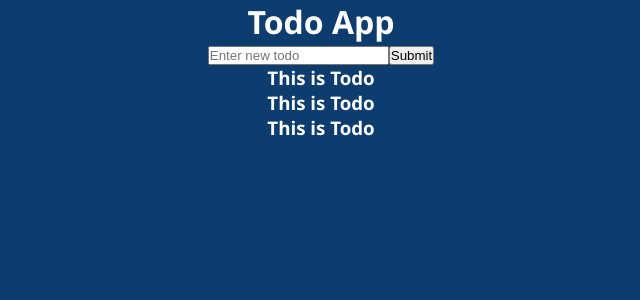
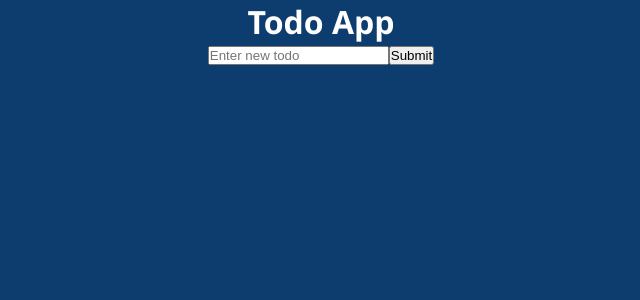
Before and after one commit to vltinica/react-todo-list, a React (Create React App) app: page / in a window 1280 px wide. Shown: the top 300 px of the page, without its empty margins (319-959 px from the left). Built offline with nearby package versions, Linux system fonts and the light colour scheme.

Commit message:
changes in component structure

```diff
--- a/src/App.js
+++ b/src/App.js
@@ -1,13 +1,19 @@
+import { useState } from "react";
 import "./App.css";
 import TodoForm from "./components/Todos/TodoForm";
 import { TodoList } from "./components/Todos/TodoList";
 
 function App() {
+  const [todos, setTodos] = useState([]);
+
+  const addTodoHandler = (text) => {
+    setTodos([...todos, text]);
+  };
   return (
     <div className="App">
       <h1>Todo App</h1>
-      <TodoForm />
-      <TodoList />
+      <TodoForm addTodo={addTodoHandler} />
+      <TodoList todos={todos} />
     </div>
   );
 }
--- a/src/components/Todos/Todo.js
+++ b/src/components/Todos/Todo.js
@@ -1,9 +1,9 @@
 import React from "react";
 
-const Todo = () => {
+const Todo = ({ todo }) => {
   return (
     <div>
-      <h3>This is Todo</h3>
+      <h3>{todo}</h3>
     </div>
   );
 };
--- a/src/components/Todos/TodoForm.js
+++ b/src/components/Todos/TodoForm.js
@@ -1,6 +1,9 @@
 import React from "react";
+import { useState } from "react";
 
-const TodoForm = () => {
+const TodoForm = ({ addTodo }) => {
+  const [text, setText] = useState("");
+
   return (
     <div>
       <form>
--- a/src/components/Todos/TodoList.js
+++ b/src/components/Todos/TodoList.js
@@ -1,12 +1,6 @@
 import React from "react";
 import Todo from "./Todo";
 
-export const TodoList = () => {
-  return (
-    <div>
-      <Todo />
-      <Todo />
-      <Todo />
-    </div>
-  );
+export const TodoList = ({ todos }) => {
+  return todos.map((todo, index) => <Todo key={index} todo={todo} />);
 };
```
